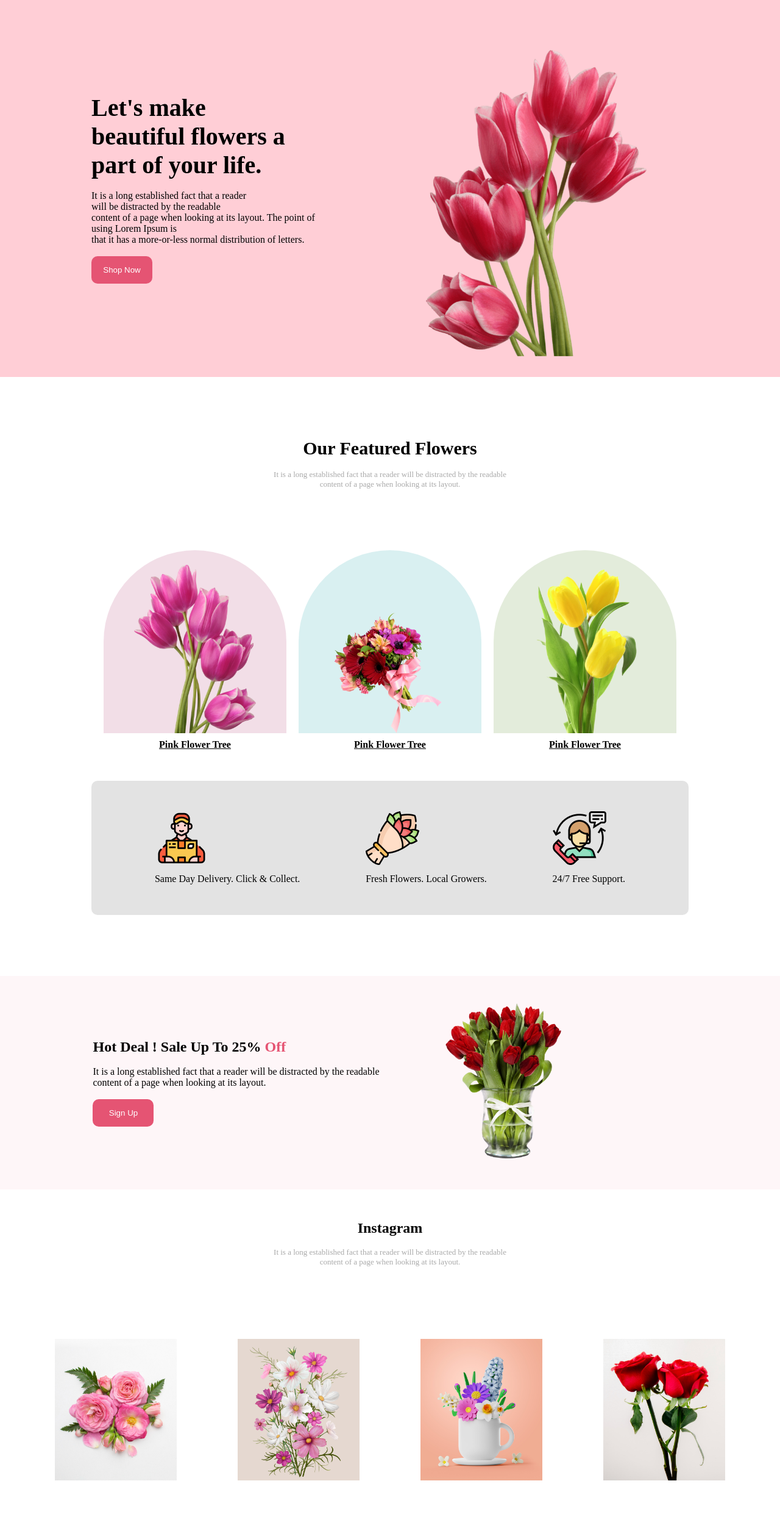
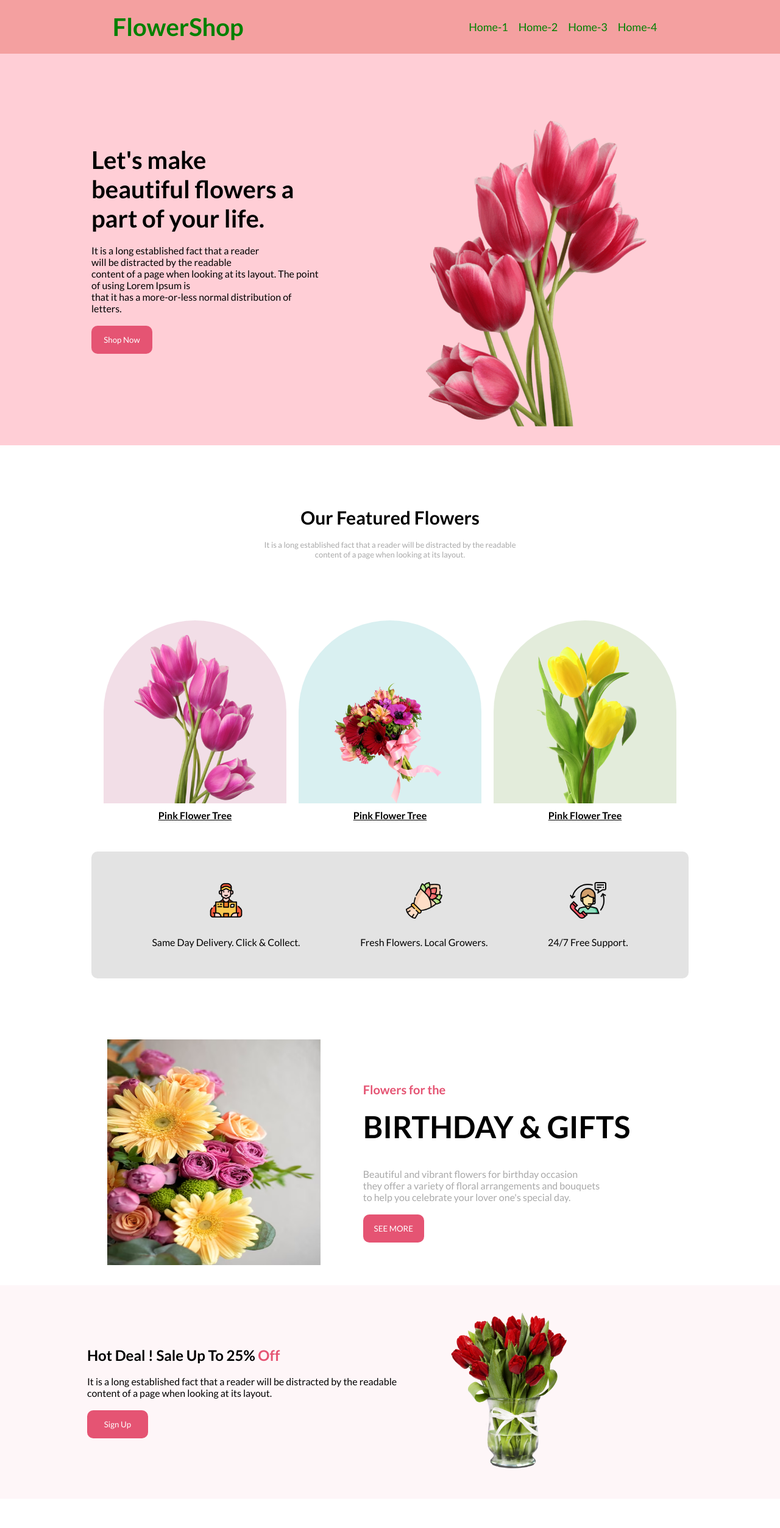
Before and after one commit to SabrinaDoesFullStack/flower-shop-website-assignment, a plain HTML site: page index.html in a window 1280 px wide. Shown: the top 2505 px of the page at 61% size. Drawn offline with Linux system fonts and the light colour scheme.

Commit message:
added extra adding section

```diff
--- a/index.html
+++ b/index.html
@@ -11,6 +11,21 @@
 <body>
   <!--start heading part-->
   <header>
+    <!--this is nav bar section-->
+    <nav>
+      <div class="menu">
+        <div class=" menu-content">
+          <h2 class="logo">FlowerShop</h2>
+        </div>
+        <ul class="menus">
+          <li class="item">Home-1</li>
+          <li class="item">Home-2</li>
+          <li class="item">Home-3</li>
+          <li class="item">Home-4</li>
+        </ul>
+      </div>
+    </nav>
+    <!--end nav section-->
     <div class="header">
       <div class="head-content">
         <h1 class="heading">Let's make<br>
@@ -24,7 +39,7 @@
         <br>
         <button class="btn-primary">Shop Now</button>
       </div>
-      <div>
+      <div class="flower-div">
         <img class="flower-pic" src="asset/pngwing 10.png" alt="sry">
       </div>
     </div>
@@ -66,23 +81,45 @@
     <section>
       <div class="banner">
         <div class="banner-content">
-          <img src="asset/Group 57.png" alt="sry">
+          <img class="banner-img" src="asset/Group 57.png" alt="sry">
           <br>
           <p class="banner-description">Same Day Delivery. Click & Collect.</p>
         </div>
         <div class="banner-content">
-          <img src="asset/Group 58.png" alt="sry">
+          <img class="banner-img" src="asset/Group 58.png" alt="sry">
           <br>
           <p class="banner-description">Fresh Flowers. Local Growers.</p>
         </div>
         <div class="banner-content">
-          <img src="asset/Group 59.png" alt="sry">
+          <img class="banner-img" src="asset/Group 59.png" alt="sry">
           <br>
           <p class="banner-description">24/7 Free Support.</p>
         </div>
       </div>
     </section>
     <!--end main section 2-->
+
+    <!--extra adding section-->
+    <section>
+      <div class="special">
+        <div class="special-flower">
+          <h4 class="title-top">Flowers for the</h4>
+          <br>
+          <h2 class="title-end">BIRTHDAY & GIFTS </h2>
+          <br>
+          <br>
+          <p class="special-description">Beautiful and vibrant flowers for birthday occasion<br>
+            they offer a variety of floral arrangements and bouquets<br>
+            to help you celebrate your lover one's special day.
+          </p>
+          <br>
+          <button class="btn-primary">SEE MORE</button>
+        </div>
+        <div>
+          <img class="special-pic" src="asset/beautiful-flowers-bouquet_23-2149053790.avif" alt="sry">
+        </div>
+      </div>
+    </section>
 
     <!--main section 3-->
     <section>
@@ -119,7 +156,7 @@
           </div>
         </div>
         <div class="different-flowers">
-          <div class="flowers">
+          <div class="flowers margin">
             <img class="flower-group" src="asset/Rectangle 4.png" alt="sry">
           </div>
         </div>
@@ -129,7 +166,7 @@
           </div>
         </div>
         <div class="different-flowers">
-          <div class="flowers">
+          <div class="flowers margin">
             <img class="flower-group" src="asset/Rectangle 6.png" alt="sry">
           </div>
         </div>
@@ -163,7 +200,7 @@
       <div class="footer-content">
         <h2 class="footer-head"><span class="word-color">Flower</span>Shop</h2>
         <br>
-        <p class="footer-description">It is a long established fact that a reader will be distracted by the readable
+        <p class="footer-description">It is a long established fact that a reader will be distracted by the readable<br>
           content of a page when looking at its layout.</p>
         <br>
         <br>
--- a/style.css
+++ b/style.css
@@ -1,8 +1,36 @@
 /* start heading part */
+@import url('https://fonts.googleapis.com/css2?family=Lato:wght@100;300;400;700;900&display=swap');
 *{
   margin: 0%;
+  font-family: 'Lato', sans-serif;
 }
-
+/* start nav section */
+.menu{
+ display: flex;
+ justify-content: space-around;
+ align-items: center;
+ background-color: rgba(240, 128, 128, 0.749);
+ padding: 20px;
+}
+.logo{
+  font-size: 40px;
+  font-weight: bolder;
+  color: green;
+}
+.menus{
+  display: flex;
+  list-style: none;
+}
+.item{
+ margin-right: 10px;
+ padding-right: 7px;
+ font-size: 18px;
+ color: green;
+ cursor: pointer;
+}
+.item:hover{
+  color: blue;
+}
 .header{
   display: flex;
   justify-content:space-around;
@@ -14,9 +42,11 @@
 }
  .flower-pic{
   width: 400px;
-  padding: 80px 200px 30px 0%;
+  height: auto;
+  padding: 80px 200px 0 0;
   margin: 0;
  }
+
  .btn-primary{
   padding: 15px;
   width: 100px;
@@ -95,10 +125,48 @@
   background-color: rgba(211, 211, 211, 0.635);
   border-radius: 10px;
  }
+ .banner-content{
+  display: flex;
+  flex-direction: column;
+  justify-content: center;
+  align-items: center;
+ }
+.banner-img{
+  width: 60px;
+  height: 60px;
+}
  .banner-description{
   margin-top: 10px;
  }
  /* end main section 2 */
+
+ /* special section */
+.special{
+  display: flex;
+  justify-content: center;
+  align-self: center;
+  flex-direction: row-reverse;
+}
+.special-flower{
+  margin: 20px;
+  padding: 50px;
+}
+.special-pic{
+  width: 350px;
+  height: 370px;
+}
+.title-top{
+  font-size: 20px;
+  font-weight: bolder;
+  color: #E55473;
+}
+.title-end{
+  font-size: 50px;
+  font-weight: bolder;
+}
+.special-description{
+  color: darkgrey;
+}
 
  /* start main section 3 */
  .middle{
@@ -134,7 +202,7 @@
   color: darkgray;
  }
  .flower-group{
-  width: 200px;
+  width: 300px;
   height: auto;
  }
  .flowers{
@@ -144,11 +212,15 @@
   display: flex;
   justify-content: center;
   align-items: end;
+  margin-top: 50px;
  }
  .flowers-list{
  display: flex;
  justify-content: center;
  align-items: center;
+ }
+ .different-flower{
+  margin-top: 50px;
  }
  /* end main section 4 */
 
@@ -162,6 +234,7 @@
   margin-left: 200px;
   margin-right: 200px;
   margin-bottom: 100px;
+  border-radius: 8px;
  }
  .form-head{
   font-weight: bolder;
@@ -208,13 +281,13 @@
   font-weight: bolder;
  }
  .footer-description{
-  font-size: smaller;
-  font-weight: lighter;
-  color: rgba(169, 169, 169, 0.836);
+  font-size: 14px;
+  font-weight: 400;
+  color: rgba(255, 255, 255, 0.712);
  }
  .last-word{
-  font-size: smaller;
-  font-weight: lighter;
+  font-size: 12px;
+  font-weight: 400;
   color: rgba(169, 169, 169, 0.547);
  }
  /* end footer section */
```
Also changed, not shown: asset/beautiful-flowers-bouquet_23-2149053790.avif (added).
